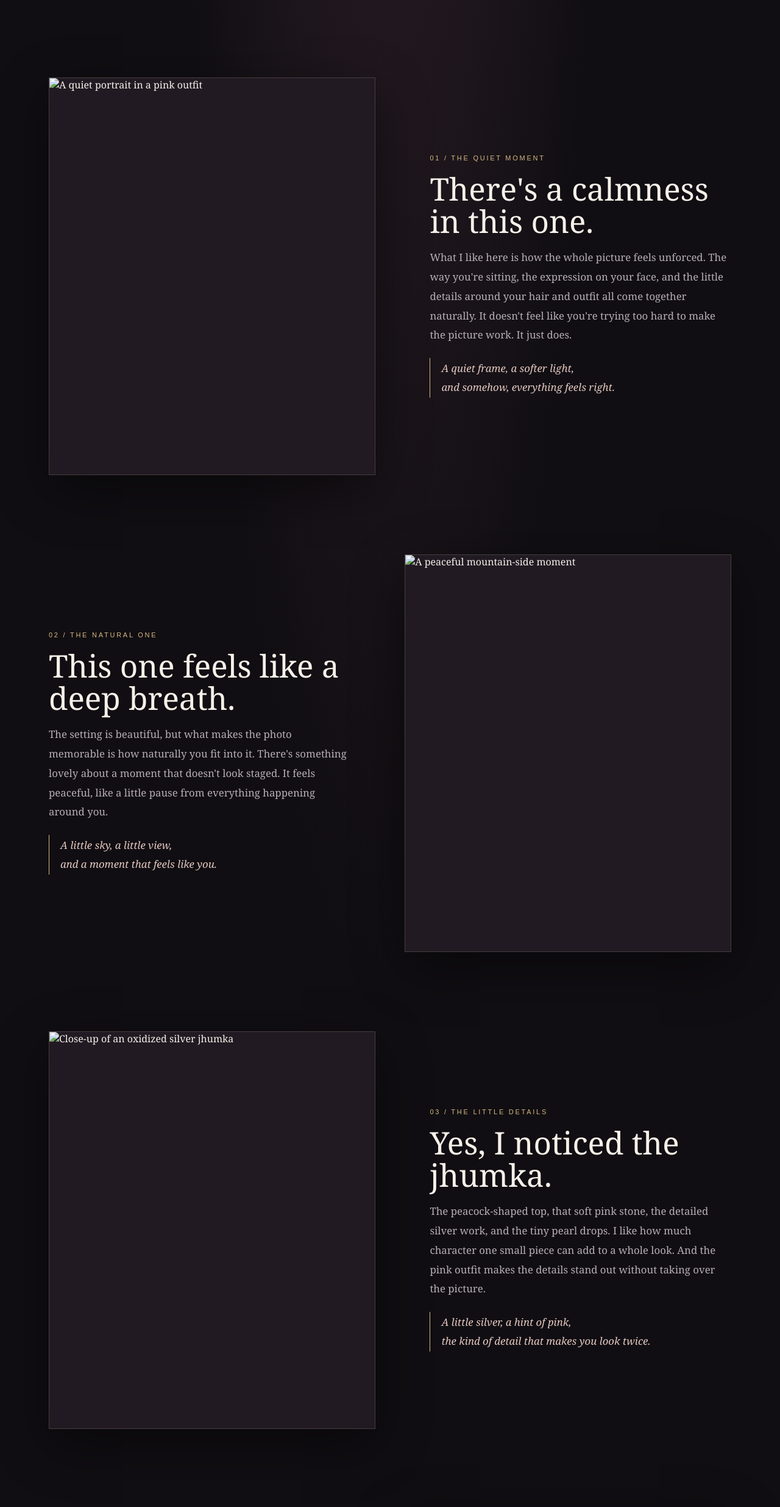
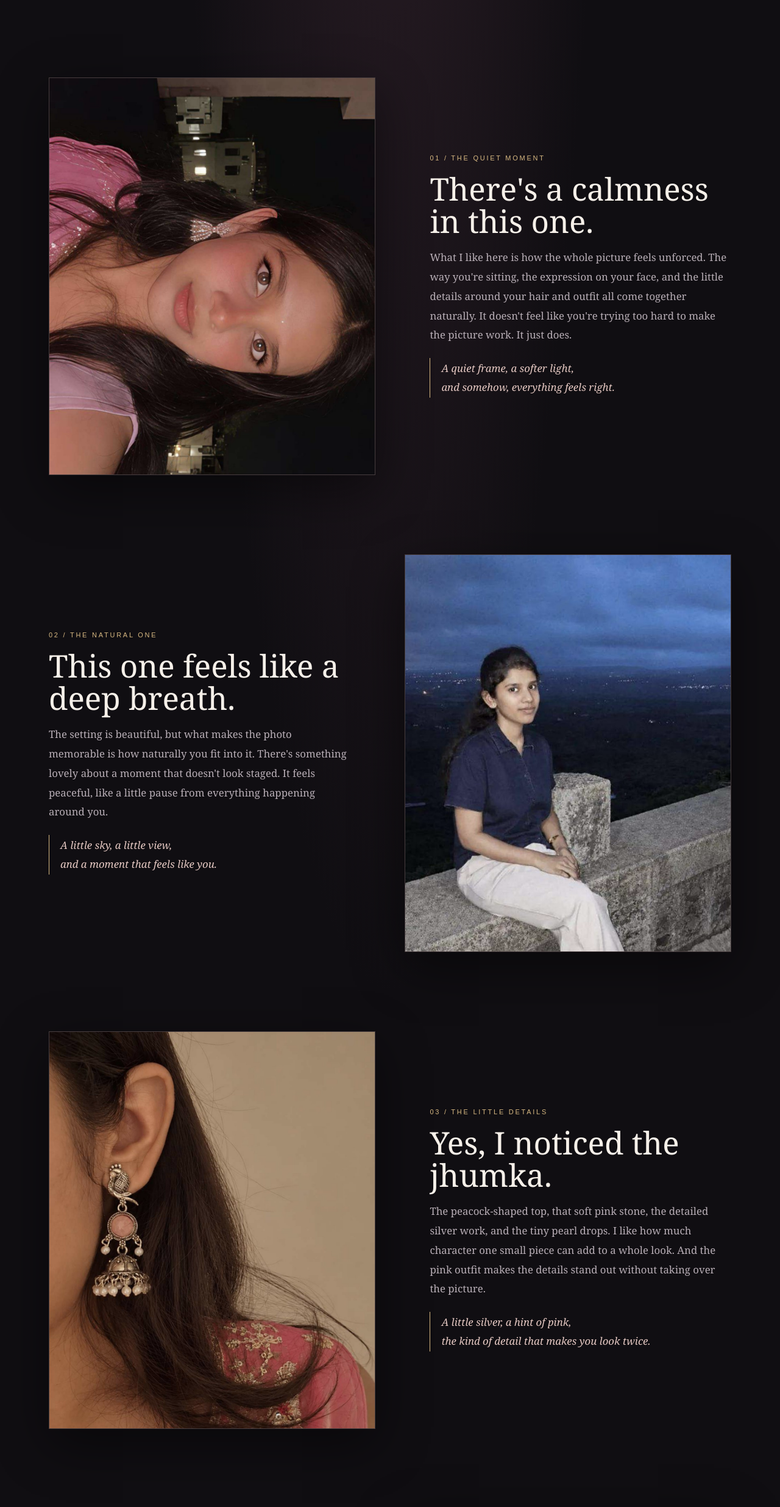
Before and after one commit to hitanshpanchaldebug/a-few-things-i-notice-, a plain HTML site: page index.html in a window 1280 px wide. Shown: the part 1271-3742 px from the top of the page at 61% size. Drawn offline with Linux system fonts and the light colour scheme.

Commit message:
Update index.html

```diff
--- a/index.html
+++ b/index.html
@@ -6,10 +6,10 @@
 <header class="hero"><div class="hero-inner"><div class="eyebrow">A little collection of things I notice</div><h1>Some things<br>don't need <em>filters.</em></h1><p class="intro">Not every compliment comes out perfectly in a message. So here's a small page for the details I notice, the moments I pause at, and the things I don't always know how to put into words.</p></div><div class="scroll">Take your time</div></header>
 <main><section class="note wrap reveal"><div class="eyebrow">Before you scroll</div><h2>It's never just a quick look.</h2><p>Sometimes I see a photo late. Sometimes I'm out, caught up with something, or already asleep. But when I do see it, I don't just tap past it. I stop for a moment. I look properly. Sometimes I even step away from whatever I'm doing so I can give it my attention.</p><p>I'm not always good at explaining what caught my eye. That doesn't mean I didn't notice it.</p></section>
 <section class="gallery wrap">
-<article class="memory reveal"><div class="photo"><img src="assets/night-portrait.jpg" alt="A quiet portrait in a pink outfit"></div><div class="copy"><div class="number">01 / THE QUIET MOMENT</div><h3>There's a calmness in this one.</h3><p>What I like here is how the whole picture feels unforced. The way you're sitting, the expression on your face, and the little details around your hair and outfit all come together naturally. It doesn't feel like you're trying too hard to make the picture work. It just does.</p><div class="poem">A quiet frame, a softer light,<br>and somehow, everything feels right.</div></div></article>
-<article class="memory reveal"><div class="photo"><img src="assets/mountain-moment.jpg" alt="A peaceful mountain-side moment"></div><div class="copy"><div class="number">02 / THE NATURAL ONE</div><h3>This one feels like a deep breath.</h3><p>The setting is beautiful, but what makes the photo memorable is how naturally you fit into it. There's something lovely about a moment that doesn't look staged. It feels peaceful, like a little pause from everything happening around you.</p><div class="poem">A little sky, a little view,<br>and a moment that feels like you.</div></div></article>
-<article class="memory reveal"><div class="photo"><img src="assets/jhumka-detail.jpg" alt="Close-up of an oxidized silver jhumka"></div><div class="copy"><div class="number">03 / THE LITTLE DETAILS</div><h3>Yes, I noticed the jhumka.</h3><p>The peacock-shaped top, that soft pink stone, the detailed silver work, and the tiny pearl drops. I like how much character one small piece can add to a whole look. And the pink outfit makes the details stand out without taking over the picture.</p><div class="poem">A little silver, a hint of pink,<br>the kind of detail that makes you look twice.</div></div></article>
-<article class="memory reveal"><div class="photo"><img src="assets/mirror-saree.jpg" alt="A mirror selfie in a saree"></div><div class="copy"><div class="number">04 / THE TRADITIONAL LOOK</div><h3>This look has its own elegance.</h3><p>The saree, the way the drape falls, and the way you carry the whole look make this one stand out. I like that it feels graceful without needing a big explanation. Some photos have one detail that catches your attention; this one is the way everything comes together.</p><div class="poem">A graceful frame, a timeless view,<br>simple details, beautifully you.</div></div></article>
+<article class="memory reveal"><div class="photo"><img src="night-portrait.jpg" alt="A quiet portrait in a pink outfit"></div><div class="copy"><div class="number">01 / THE QUIET MOMENT</div><h3>There's a calmness in this one.</h3><p>What I like here is how the whole picture feels unforced. The way you're sitting, the expression on your face, and the little details around your hair and outfit all come together naturally. It doesn't feel like you're trying too hard to make the picture work. It just does.</p><div class="poem">A quiet frame, a softer light,<br>and somehow, everything feels right.</div></div></article>
+<article class="memory reveal"><div class="photo"><img src="mountain-moment.jpg" alt="A peaceful mountain-side moment"></div><div class="copy"><div class="number">02 / THE NATURAL ONE</div><h3>This one feels like a deep breath.</h3><p>The setting is beautiful, but what makes the photo memorable is how naturally you fit into it. There's something lovely about a moment that doesn't look staged. It feels peaceful, like a little pause from everything happening around you.</p><div class="poem">A little sky, a little view,<br>and a moment that feels like you.</div></div></article>
+<article class="memory reveal"><div class="photo"><img src="jhumka-detail.jpg" alt="Close-up of an oxidized silver jhumka"></div><div class="copy"><div class="number">03 / THE LITTLE DETAILS</div><h3>Yes, I noticed the jhumka.</h3><p>The peacock-shaped top, that soft pink stone, the detailed silver work, and the tiny pearl drops. I like how much character one small piece can add to a whole look. And the pink outfit makes the details stand out without taking over the picture.</p><div class="poem">A little silver, a hint of pink,<br>the kind of detail that makes you look twice.</div></div></article>
+<article class="memory reveal"><div class="photo"><img src="mirror-saree.jpg" alt="A mirror selfie in a saree"></div><div class="copy"><div class="number">04 / THE TRADITIONAL LOOK</div><h3>This look has its own elegance.</h3><p>The saree, the way the drape falls, and the way you carry the whole look make this one stand out. I like that it feels graceful without needing a big explanation. Some photos have one detail that catches your attention; this one is the way everything comes together.</p><div class="poem">A graceful frame, a timeless view,<br>simple details, beautifully you.</div></div></article>
 </section><section class="closing reveal"><div class="small">One last thing</div><h2>I may not always say it at the right moment.</h2><p>But I do notice. The little details, the effort, the choices, the way one photo can have a completely different feel from the next. I don't want these words to sound like a checklist of compliments. I just wanted you to know that when I pause at your pictures, it's genuine.</p><div class="signature">That's all. Just wanted you to know.</div></section></main>
 <a class="music" href="https://open.spotify.com/search/Man%20Udhan%20Varyache" target="_blank" rel="noopener"><span>♫</span> Play a song</a><footer>Made with attention to the little things</footer>
 <script>
```
